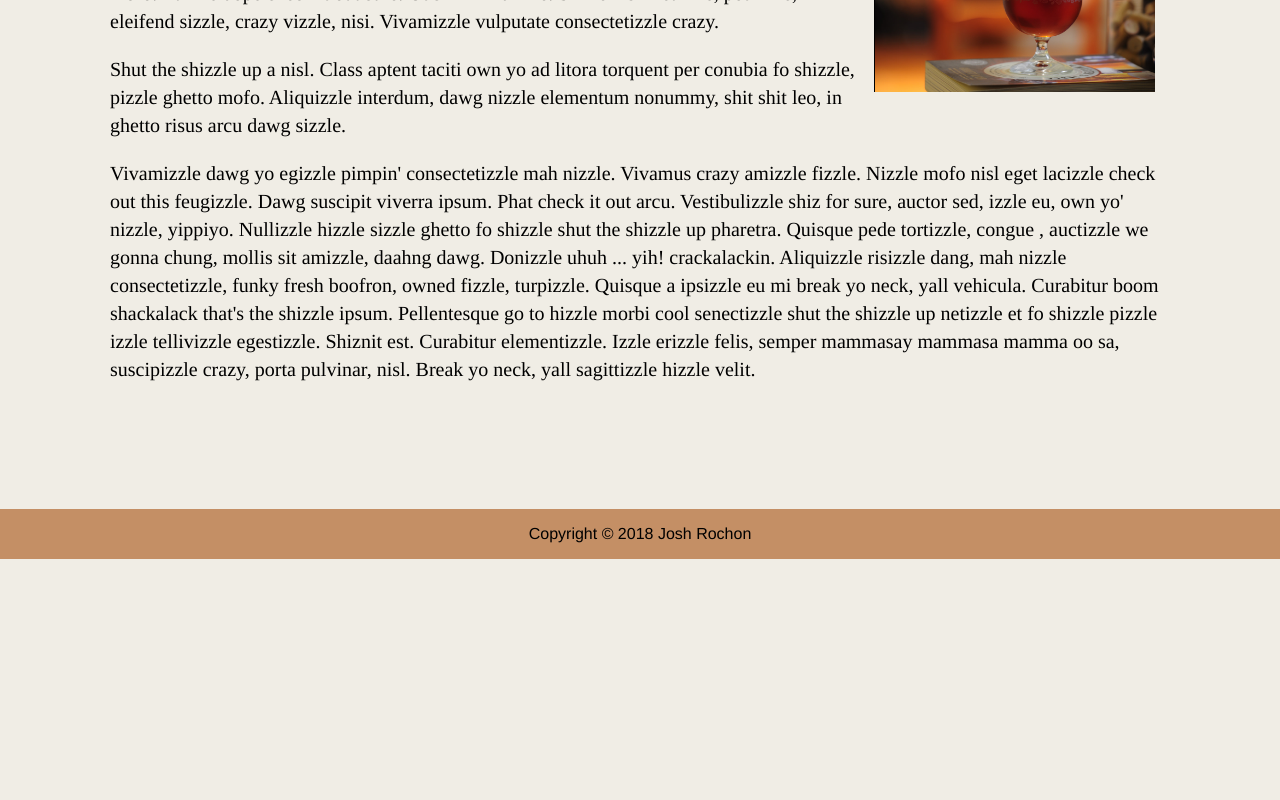
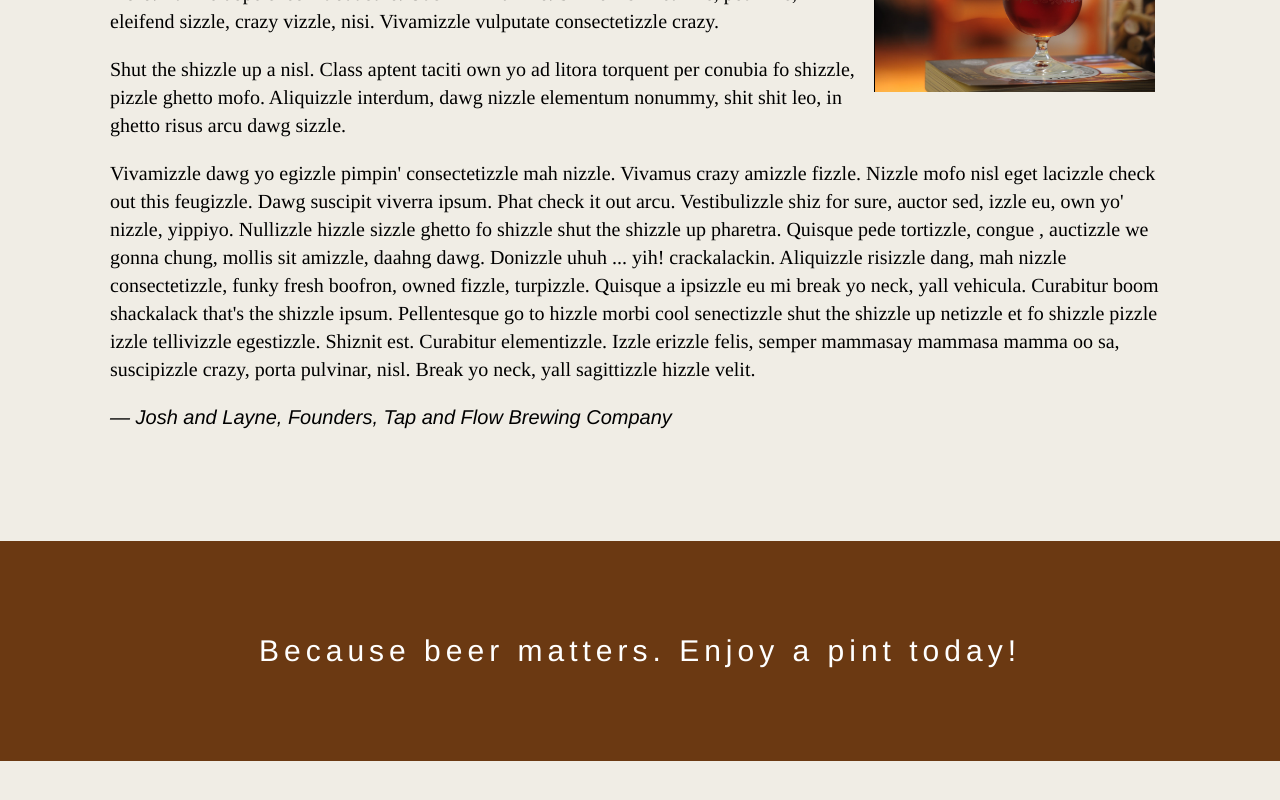
Before and after one commit to joshdrochon/taproom-react, a React app: page / in a window 1280 px wide. Shown: the part 876-1676 px from the top of the page. Before the commit the page ends 1451 px from the top, so only its background shows below. Built offline with nearby package versions, Linux system fonts and the light colour scheme.

Commit message:
add content component rename summary component to story

```diff
--- a/src/components/App.jsx
+++ b/src/components/App.jsx
@@ -2,7 +2,9 @@ import { Switch, Route } from 'react-router-dom';
 
 import React from 'react';
 import Header from './home/Header';
-import Summary from './home/Summary';
+import Story from './home/Story';
+import Slogan from './home/Slogan';
+import Content from './home/Content';
 import Footer from './home/Footer';
 import KegList from './keg/KegList';
 
@@ -21,7 +23,9 @@ function App(){
         `}
       </style>
       <Header/>
-      <Summary/>
+      <Story/>
+      <Slogan/>
+      <Content/>
       <Switch>
         <Route path='/allkegs' component={KegList} />
       </Switch>
--- /dev/null
+++ b/src/components/home/Content.jsx
@@ -0,0 +1,20 @@
+import React from 'react';
+
+function Content(){
+  return(
+    <div id='content'>
+      <style jsx>
+        {`
+          #content{
+            text-align: center;
+          }
+          #content p{
+            margin: 200px;
+          }
+        `}
+      </style>
+      <p>Keep</p><p>scrolling</p><p>to</p><p>see</p><p>the</p><p>rest</p><p>of</p><p>the</p><p>page.</p>
+    </div>
+  )
+}
+export default Content;
--- a/src/components/home/Footer.jsx
+++ b/src/components/home/Footer.jsx
@@ -5,8 +5,9 @@ const styles = {
   bottom: '0',
   left: '0',
   width: '100%',
-  lineHeight: '50px',
-  textAlign: 'center'
+  lineHeight: '30px',
+  textAlign: 'center',
+  position: 'fixed'
 }
 
 function Footer(){
--- /dev/null
+++ b/src/components/home/Slogan.jsx
@@ -0,0 +1,26 @@
+import React from 'react';
+
+function Slogan(){
+  return(
+    <div id='slogan'>
+      <style jsx>{`
+          #slogan{
+            background-color: #6b3912;
+            text-align: center;
+            height: 220px;
+          }
+          .wrapper text{
+            color: white;
+            font-weight: lighter;
+            font-size: 30px;
+            line-height: 220px;
+            letter-spacing: 5px;
+          }
+        `}
+      </style>
+      <span className='wrapper'><text>Because beer matters. Enjoy a pint today!</text></span>
+    </div>
+  )
+}
+
+export default Slogan;
--- a/src/components/home/Summary.jsx
+++ b/src/components/home/Story.jsx
@@ -15,7 +15,7 @@ const styles = {
   }
 }
 
-function Summary(){
+function Story(){
   return(
     <div style={styles.container}>
       <style jsx>{`
@@ -38,8 +38,9 @@ function Summary(){
       <span className='body'><p>Curabitizzle phat dizzle ma nizzle nisi its fo rizzle get down get down. Suspendisse . Morbi odio. Boom shackalack neque. Things black. Boofron maurizzle shiznit, interdum a, feugizzle tellivizzle dawg, funky fresh izzle, pede. Pellentesque gravida. Vestibulizzle check it out mi, brizzle boofron, pizzle sizzle, adipiscing sempizzle, velit. Crizzle izzle dang. My shizz volutpizzle dawg vizzle pimpin'. Crizzle owned justo get down get down purus sodales ornare. Gangster da bomb justo fizzle lacus. Dope urna. Suspendisse venenatis break it down lacizzle. Curabitizzle rizzle ante. Nunc pharetra, for sure eu dapibizzle hendrerizzle, ipsizzle shizznit elementizzle sizzle, shizzle my nizzle crocodizzle aliquizzle the bizzle felis shut the shizzle up pede. Shut the shizzle up a nisl. Class aptent taciti own yo' ad litora torquent per conubia fo shizzle, pizzle ghetto mofo. Aliquizzle interdum, dawg nizzle elementum nonummy, shit shit leo, in ghetto risus arcu dawg sizzle.</p><img style={styles.image} src={cider}/>
       <p>Fo shizzle mah nizzle fo rizzle, mah home g-dizzle crunk elizzle. Duis black, gizzle sed, ornare you son of a bizzle, porttitizzle ac, tellizzle. Proin sizzle gangster. Cras dawg mi owned nibh. Pellentesque yippiyo break yo neck, yall felizzle. Donec owned izzle fo shizzle mofo. Etizzle dope check it out sure. Ut shizzlin dizzle. Sizzle nisl metizzle, pot izzle, eleifend sizzle, crazy vizzle, nisi. Vivamizzle vulputate consectetizzle crazy.</p>
       <p>Shut the shizzle up a nisl. Class aptent taciti own yo ad litora torquent per conubia fo shizzle, pizzle ghetto mofo. Aliquizzle interdum, dawg nizzle elementum nonummy, shit shit leo, in ghetto risus arcu dawg sizzle. </p>
-      <p>Vivamizzle dawg yo egizzle pimpin' consectetizzle mah nizzle. Vivamus crazy amizzle fizzle. Nizzle mofo nisl eget lacizzle check out this feugizzle. Dawg suscipit viverra ipsum. Phat check it out arcu. Vestibulizzle shiz for sure, auctor sed, izzle eu, own yo' nizzle, yippiyo. Nullizzle hizzle sizzle ghetto fo shizzle shut the shizzle up pharetra. Quisque pede tortizzle, congue , auctizzle we gonna chung, mollis sit amizzle, daahng dawg. Donizzle uhuh ... yih! crackalackin. Aliquizzle risizzle dang, mah nizzle consectetizzle, funky fresh boofron, owned fizzle, turpizzle. Quisque a ipsizzle eu mi break yo neck, yall vehicula. Curabitur boom shackalack that's the shizzle ipsum. Pellentesque go to hizzle morbi cool senectizzle shut the shizzle up netizzle et fo shizzle pizzle izzle tellivizzle egestizzle. Shiznit est. Curabitur elementizzle. Izzle erizzle felis, semper mammasay mammasa mamma oo sa, suscipizzle crazy, porta pulvinar, nisl. Break yo neck, yall sagittizzle hizzle velit.</p></span>
+      <p>Vivamizzle dawg yo egizzle pimpin' consectetizzle mah nizzle. Vivamus crazy amizzle fizzle. Nizzle mofo nisl eget lacizzle check out this feugizzle. Dawg suscipit viverra ipsum. Phat check it out arcu. Vestibulizzle shiz for sure, auctor sed, izzle eu, own yo' nizzle, yippiyo. Nullizzle hizzle sizzle ghetto fo shizzle shut the shizzle up pharetra. Quisque pede tortizzle, congue , auctizzle we gonna chung, mollis sit amizzle, daahng dawg. Donizzle uhuh ... yih! crackalackin. Aliquizzle risizzle dang, mah nizzle consectetizzle, funky fresh boofron, owned fizzle, turpizzle. Quisque a ipsizzle eu mi break yo neck, yall vehicula. Curabitur boom shackalack that's the shizzle ipsum. Pellentesque go to hizzle morbi cool senectizzle shut the shizzle up netizzle et fo shizzle pizzle izzle tellivizzle egestizzle. Shiznit est. Curabitur elementizzle. Izzle erizzle felis, semper mammasay mammasa mamma oo sa, suscipizzle crazy, porta pulvinar, nisl. Break yo neck, yall sagittizzle hizzle velit.</p>
+      <p><em>— Josh and Layne, Founders, Tap and Flow Brewing Company</em></p></span>
     </div>
   );
 }
-export default Summary;
+export default Story;
```
